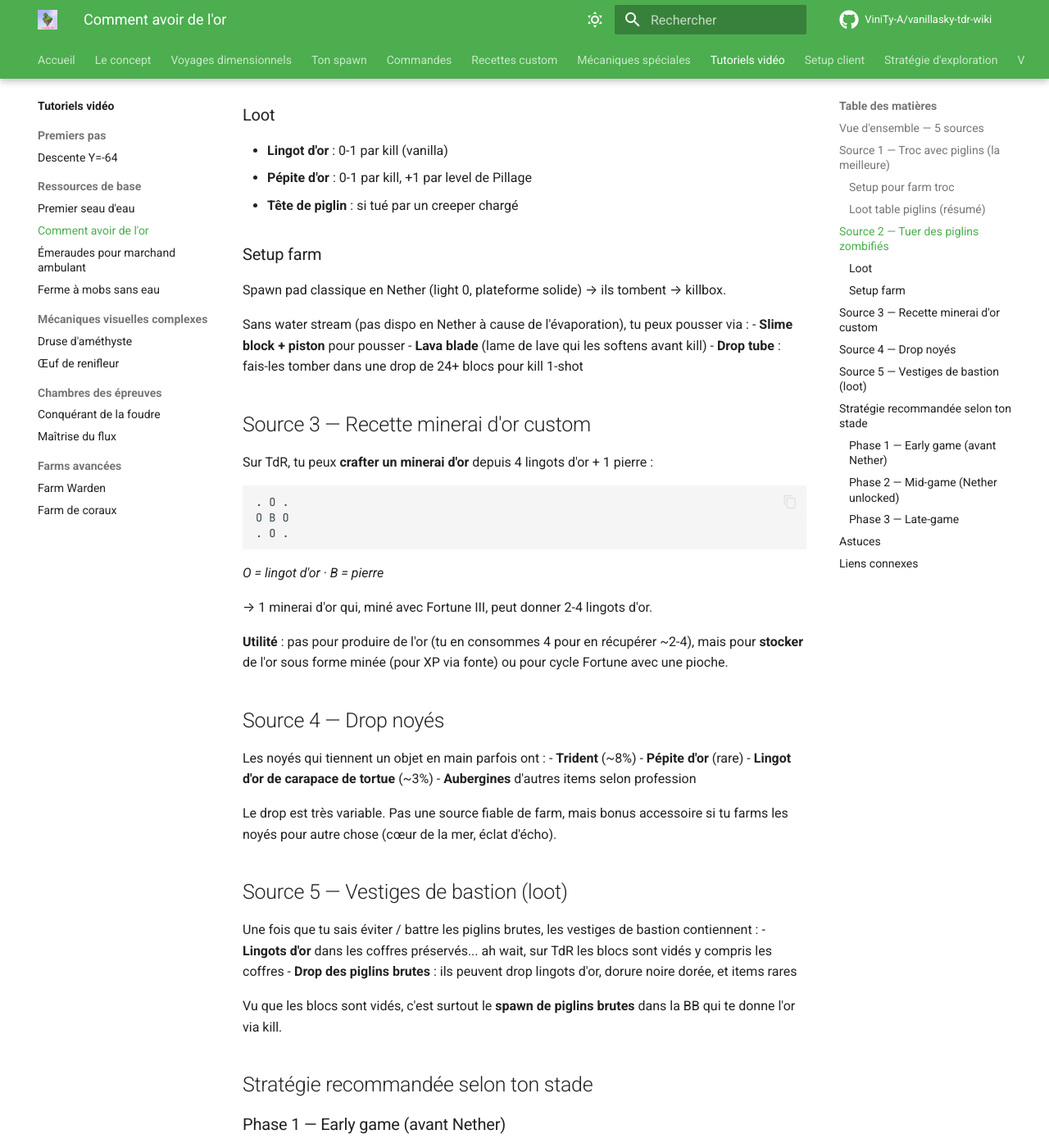
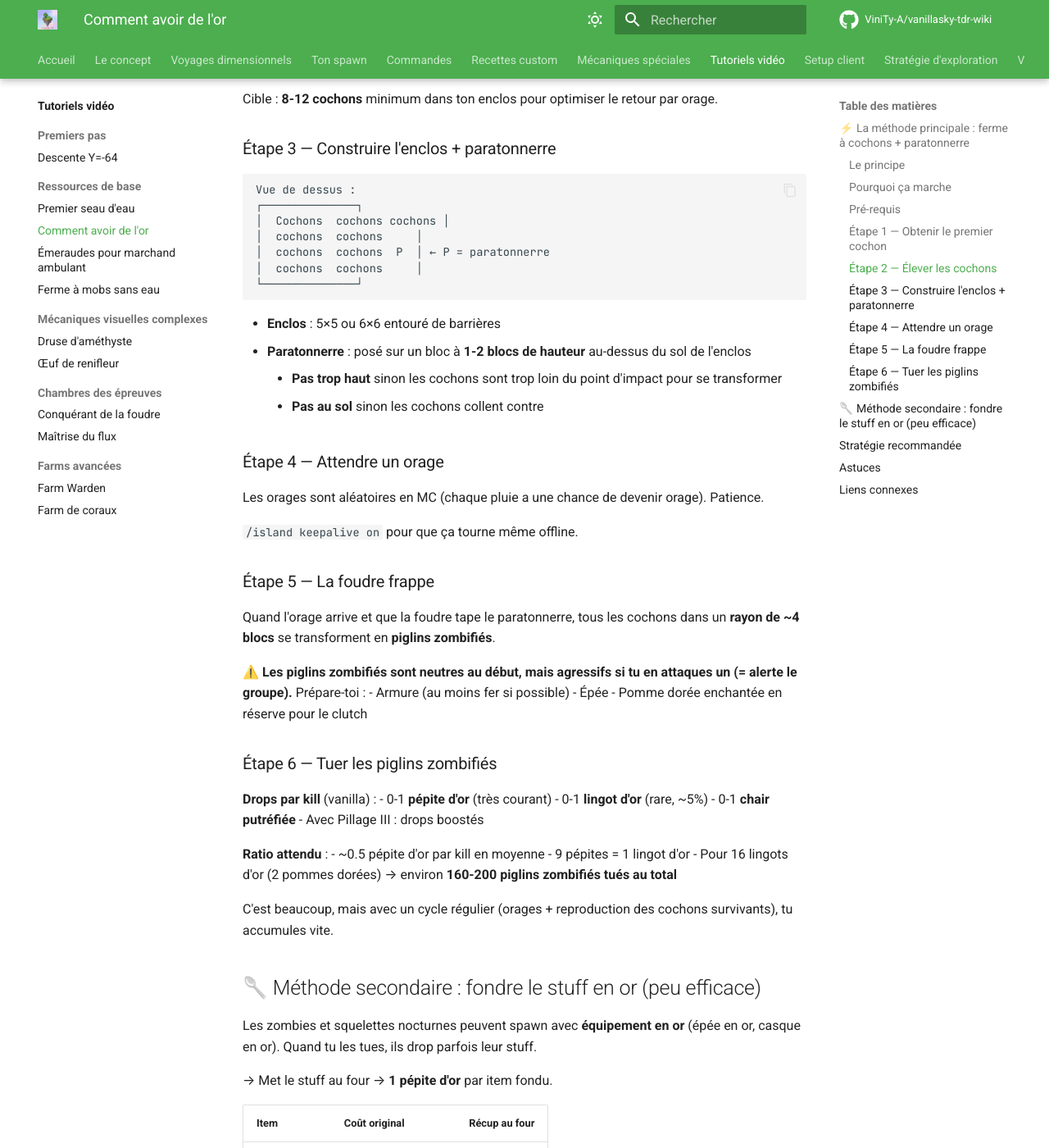
Before and after one commit to ViniTy-A/vanillasky-tdr-wiki, an MkDocs documentation site: the page built from docs/tutoriels/comment-avoir-or.md, in a window 1280 px wide and 1400 px high, scrolled down 1536 px. Shown: the whole window at 82% size. Built offline with MkDocs 1.6.1 and Material for MkDocs 9.7.7, drawn with Linux system fonts in a browser that asks for light colours; comment, search, counter and statistics services are not loaded; some of the changed text lies outside the part shown.

Commit message:
fix: comment-avoir-or réécrite early-game (ferme cochons + paratonnerre)

````diff
--- a/docs/tutoriels/comment-avoir-or.md
+++ b/docs/tutoriels/comment-avoir-or.md
@@ -1,132 +1,141 @@
-# Tuto — Comment avoir de l'or
+# Tuto — Comment avoir de l'or en early game
 
-L'or est rare sur TdR car les minerais sont vidés. Heureusement, plusieurs sources permettent d'en accumuler. Voici l'ordre de priorité selon ton stade.
+L'or est essentiel en early game pour fabriquer des **pommes dorées**, indispensables pour **soigner des villageois zombies** (et donc débloquer le trade émeraudes → marchand ambulant).
+
+**Objectif typique** : 16 lingots d'or = 2 pommes dorées = 2 cures de villageois zombies.
 
 !!! info "Vidéo à venir"
-    Enregistrement vidéo à venir.
+    Tuto vidéo en cours.
 
 <!--
 <iframe width="100%" height="500"
   src="https://www.youtube.com/embed/VIDEO_ID"
   title="Comment avoir de l'or — Vanilla Sky TdR" frameborder="0"
   allow="accelerometer; autoplay; clipboard-write; encrypted-media; gyroscope; picture-in-picture; web-share"
-  allowfullscreen>
-</iframe>
+  allowfullscreen></iframe>
 -->
 
-## Vue d'ensemble — 5 sources
+## ⚡ La méthode principale : ferme à cochons + paratonnerre
 
-| Source | Rate | Phase de jeu |
-|---|---|---|
-| Troc piglins | ⭐⭐⭐⭐⭐ | Mid-game (besoin de Nether) |
-| Kill piglin zombifié | ⭐⭐⭐ | Mid-game |
-| Recette minerai d'or custom | ⭐⭐ | Mid/late (besoin de 4 lingots) |
-| Drop noyé avec or | ⭐ | Early-mid (rare) |
-| Loot bastion (piglin brute) | ⭐⭐⭐⭐ | Late-game |
+### Le principe
 
-## Source 1 — Troc avec piglins (la meilleure)
+1. Construis un **enclos de cochons** avec **beaucoup** de cochons dedans
+2. Place un **paratonnerre pas trop haut** dans/près de l'enclos
+3. Attends un orage → la foudre tape le paratonnerre
+4. **Les cochons à proximité du point d'impact se transforment en piglins zombifiés**
+5. Tue les piglins zombifiés → drop **pépites d'or** (et parfois rare **lingot d'or**)
 
-Le **troc piglin** est la source la plus efficace : tu jettes un **lingot d'or** au sol près d'un piglin, il te jette un objet aléatoire en retour.
+### Pourquoi ça marche
 
-### Setup pour farm troc
+En vanilla MC, un éclair qui frappe à moins de **~4 blocs d'un cochon** le transforme en **piglin zombifié**. Le paratonnerre **attire** la foudre pendant les orages dans un rayon de 32×4×32 blocs.
 
-1. Construis un portail Nether → traverse vers ton Nether privé
-2. Bridge sécurisée vers une zone de spawn de piglins (forêts carmin/biscornu ou n'importe quel biome non-désolé)
-3. Aménage une zone where piglins spawnent mais ne peuvent pas attaquer
-4. Jette les lingots, ramasse les retours via hopper
+→ Tu canalises la foudre vers ton enclos via le paratonnerre, et **tout le bétail dans la zone d'effet se zombifie d'un coup**.
 
-### Loot table piglins (résumé)
+### Pré-requis
 
-Le pool inclut ~25 items différents avec différents poids :
-- **Obsidienne pleureuse** (~3%)
-- **Quartz du Nether** (~12%)
-- **Glowstone** (~9%)
-- **Cordon de feu** (~9%)
-- **Perle de l'Ender** (~4.7%)
-- **Roche noire dorée** (~1.1%)
-- **Disque Pigstep** (~1.1% — drop uniquement en bastion BB)
-- **Verre teinté magenta** (~9%)
-- etc.
+- **1er cochon** : pas trivial à obtenir (pas de spawn naturel dans l'overworld voidé). Options :
+    - Baby zombie monté sur un cochon (très rare spawn) → capture le cochon
+    - Plateforme d'herbe dans la BB d'un biome plaine/savane → spawns naturels possibles
+- **Carottes / pommes de terre** pour reproduire (drop zombie via player kill — voir succès `zombie_crop`)
+- **1 lingot de cuivre** pour le paratonnerre
 
-→ Le retour moyen vaut **plus que 1 lingot d'or** statistically, donc c'est un farm rentable.
+### Étape 1 — Obtenir le premier cochon
 
-!!! tip "Bonus : kits Pigstep"
-    Si tu fais le troc **dans la BB d'un vestige de bastion**, certains drops sont boostés/changés. Voir [Disques musicaux](../mecaniques/disques.md).
+Selon la chance et ta progression :
 
-## Source 2 — Tuer des piglins zombifiés
+| Méthode | Difficulté |
+|---|---|
+| Baby zombie qui spawn monté sur cochon | RNG, rare |
+| Plateforme d'herbe dans BB plaine → spawn naturel | Si tu peux atteindre la BB |
+| Trade marchand ambulant (parfois œuf de cochon) | Aléatoire selon trades |
 
-Les piglins zombifiés spawnent dans :
-- **Nether** (commun, biomes carmin/biscornu)
-- **Overworld** : un piglin qui passe par un portail Nether → Overworld se transforme en piglin zombifié au bout de 15s
+### Étape 2 — Élever les cochons
 
-### Loot
+Une fois 2 cochons obtenus :
+- Donne **1 carotte / pomme de terre / betterave** à chacun → mode amour → bébé
+- Compte ~5 min de croissance pour le bébé adulte
 
-- **Lingot d'or** : 0-1 par kill (vanilla)
-- **Pépite d'or** : 0-1 par kill, +1 par level de Pillage
-- **Tête de piglin** : si tué par un creeper chargé
+Cible : **8-12 cochons** minimum dans ton enclos pour optimiser le retour par orage.
 
-### Setup farm
-
-Spawn pad classique en Nether (light 0, plateforme solide) → ils tombent → killbox.
-
-Sans water stream (pas dispo en Nether à cause de l'évaporation), tu peux pousser via :
-- **Slime block + piston** pour pousser
-- **Lava blade** (lame de lave qui les softens avant kill)
-- **Drop tube** : fais-les tomber dans une drop de 24+ blocs pour kill 1-shot
-
-## Source 3 — Recette minerai d'or custom
-
-Sur TdR, tu peux **crafter un minerai d'or** depuis 4 lingots d'or + 1 pierre :
+### Étape 3 — Construire l'enclos + paratonnerre
 
 ```
-. O .
-O B O
-. O .
+Vue de dessus :
+┌──────────────┐
+│  Cochons  cochons cochons │
+│  cochons  cochons     │
+│  cochons  cochons  P  │ ← P = paratonnerre
+│  cochons  cochons     │
+└──────────────┘
 ```
 
-*O = lingot d'or · B = pierre*
+- **Enclos** : 5×5 ou 6×6 entouré de barrières
+- **Paratonnerre** : posé sur un bloc à **1-2 blocs de hauteur** au-dessus du sol de l'enclos
+    - **Pas trop haut** sinon les cochons sont trop loin du point d'impact pour se transformer
+    - **Pas au sol** sinon les cochons collent contre
 
-→ 1 minerai d'or qui, miné avec Fortune III, peut donner 2-4 lingots d'or.
+### Étape 4 — Attendre un orage
 
-**Utilité** : pas pour produire de l'or (tu en consommes 4 pour en récupérer ~2-4), mais pour **stocker** de l'or sous forme minée (pour XP via fonte) ou pour cycle Fortune avec une pioche.
+Les orages sont aléatoires en MC (chaque pluie a une chance de devenir orage). Patience.
 
-## Source 4 — Drop noyés
+`/island keepalive on` pour que ça tourne même offline.
 
-Les noyés qui tiennent un objet en main parfois ont :
-- **Trident** (~8%)
-- **Pépite d'or** (rare)
-- **Lingot d'or de carapace de tortue** (~3%)
-- **Aubergines** d'autres items selon profession
+### Étape 5 — La foudre frappe
 
-Le drop est très variable. Pas une source fiable de farm, mais bonus accessoire si tu farms les noyés pour autre chose (cœur de la mer, éclat d'écho).
+Quand l'orage arrive et que la foudre tape le paratonnerre, tous les cochons dans un **rayon de ~4 blocs** se transforment en **piglins zombifiés**.
 
-## Source 5 — Vestiges de bastion (loot)
+⚠️ **Les piglins zombifiés sont neutres au début, mais agressifs si tu en attaques un (= alerte le groupe).** Prépare-toi :
+- Armure (au moins fer si possible)
+- Épée
+- Pomme dorée enchantée en réserve pour le clutch
 
-Une fois que tu sais éviter / battre les piglins brutes, les vestiges de bastion contiennent :
-- **Lingots d'or** dans les coffres préservés... ah wait, sur TdR les blocs sont vidés y compris les coffres
-- **Drop des piglins brutes** : ils peuvent drop lingots d'or, dorure noire dorée, et items rares
+### Étape 6 — Tuer les piglins zombifiés
 
-Vu que les blocs sont vidés, c'est surtout le **spawn de piglins brutes** dans la BB qui te donne l'or via kill.
+**Drops par kill** (vanilla) :
+- 0-1 **pépite d'or** (très courant)
+- 0-1 **lingot d'or** (rare, ~5%)
+- 0-1 **chair putréfiée**
+- Avec Pillage III : drops boostés
 
-## Stratégie recommandée selon ton stade
+**Ratio attendu** :
+- ~0.5 pépite d'or par kill en moyenne
+- 9 pépites = 1 lingot d'or
+- Pour 16 lingots d'or (2 pommes dorées) → environ **160-200 piglins zombifiés tués au total**
 
-### Phase 1 — Early game (avant Nether)
-→ **Pas accessible**, focus sur fer/charbon/autres ressources d'abord.
+C'est beaucoup, mais avec un cycle régulier (orages + reproduction des cochons survivants), tu accumules vite.
 
-### Phase 2 — Mid-game (Nether unlocked)
-→ **Farm troc piglin** en masse. C'est la source la plus efficace.
+## 🥄 Méthode secondaire : fondre le stuff en or (peu efficace)
 
-### Phase 3 — Late-game
-→ Combine farm troc + farm piglins zombifiés + loot bastion pour accumulation rapide.
+Les zombies et squelettes nocturnes peuvent spawn avec **équipement en or** (épée en or, casque en or). Quand tu les tues, ils drop parfois leur stuff.
+
+→ Met le stuff au four → **1 pépite d'or** par item fondu.
+
+| Item | Coût original | Récup au four |
+|---|---|---|
+| Épée en or | 2 lingots (18 pépites) | 1 pépite |
+| Casque en or | 5 lingots (45 pépites) | 1 pépite |
+
+**→ Très lossy** (~95% de perte par rapport au matériau original). Recommandé uniquement comme bonus quand tu farms les zombies pour autre chose (fer, par exemple), mais pas comme source principale.
+
+## Stratégie recommandée
+
+```
+Phase 1 — Farm de zombies + fer (~30 kills pour 7 lingots de fer)
+Phase 2 — Capture 1er cochon + farm carottes/patates (drops zombies)
+Phase 3 — Reproduction cochons → enclos de 8-12 cochons
+Phase 4 — Paratonnerre + attente orage → transformation en masse
+Phase 5 — Kill piglins zombifiés → cycle régulier d'or
+Phase 6 — 16 lingots accumulés → 2 pommes dorées → 2 cures de villageois zombies
+```
 
 ## Astuces
 
-- **Stockage** : transforme les lingots en **blocs d'or** (9 lingots = 1 bloc) pour économiser l'espace
-- **XP** : tu peux fondre des blocs d'or au four pour récupérer XP en plus
-- **Armure dorée** : si tu portes au moins 1 pièce d'armure dorée, les piglins ne t'attaquent pas (utile pour farms sécurisés)
+- **Plusieurs enclos** : tu peux faire **2-3 enclos avec paratonnerre** en parallèle pour multiplier le retour par orage
+- **Hopper sous la zone de kill** : automatise la collecte des drops piglin zombifié
+- **Armure en or** : si tu portes au moins 1 pièce d'armure dorée, les piglins zombifiés ne t'attaquent **pas** spontanément (utile pour les manipuler en sécurité)
 
 ## Liens connexes
 
-- [Mécanique : Roche noire dorée (troc)](../mecaniques/mobs.md#roche-noire-doree)
-- [Recette : Minerai d'or](../recettes/minerais.md)
-- [Vestiges de bastion](../concept.md#exceptions-preservees)
+- [Premier seau d'eau](premier-seau-eau.md) — autre dépendance early game qui demande des zombie kills
+- [Émeraudes pour marchand ambulant](emeraudes-marchand.md) — la suite logique : utiliser tes pommes dorées pour cure des villageois zombies
+- [Recette : Minerai d'or](../recettes/minerais.md) — utile **après** avoir un stock d'or pour générer plus via Fortune
````
